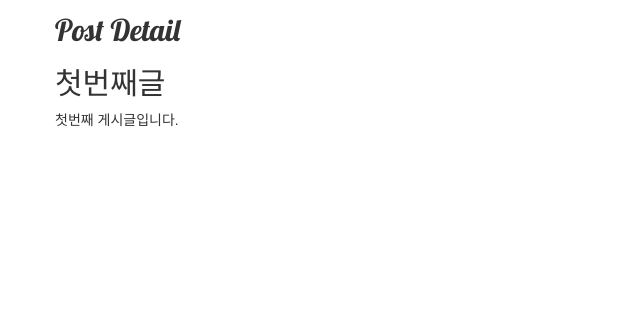
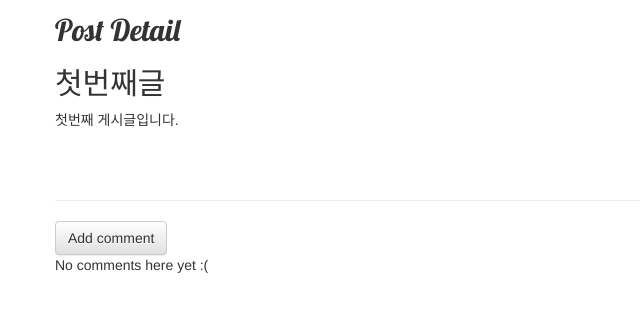
Before and after one commit to mhee4321/django_basic, a Django app: page /post/1/ in a window 1280 px wide. Shown: the part 150-462 px from the top of the page, without its empty margins (0-640 px from the left). Run offline with Django 3.2, Linux system fonts and the light colour scheme; data comes from the database, SQL or seed files in the repository; both versions use the stored data as it was after the commit; some libraries are stand-ins or nearby versions.

Commit message:
add django blog app "reply"

```diff
--- a/blog/admin.py
+++ b/blog/admin.py
@@ -1,5 +1,5 @@
 from django.contrib import admin
-from .models import Post
+from .models import Post, Comment
 
 # admin page 출력되는 내용을 customize
 class PostAdmin(admin.ModelAdmin):
@@ -11,3 +11,4 @@ class PostAdmin(admin.ModelAdmin):
     count_text.short_description = '글내용 글자수'
 
 admin.site.register(Post, PostAdmin)
+admin.site.register(Comment)
--- a/blog/models.py
+++ b/blog/models.py
@@ -29,3 +29,22 @@ class Post(models.Model):
     def publish(self):
         self.published_date = timezone.now()
         self.save()
+
+# Post에 달린 댓글
+class Comment(models.Model):
+    post = models.ForeignKey('blog.Post', on_delete=models.CASCADE, related_name='comments')
+    author = models.CharField(max_length=200)
+    text = models.TextField()
+    created_date = models.DateTimeField(default=timezone.now)
+    approved_comment = models.BooleanField(default=False)
+
+    def approve(self):
+        self.approved_comment = True
+        self.save()
+
+    def __str__(self):
+        return self.text
+
+
+def approved_comments(self):
+    return self.comments.filter(approved_comment=True)
--- a/blog/static/css/blog.css
+++ b/blog/static/css/blog.css
@@ -46,3 +46,7 @@ h1, h2, h3, h4 {
 .post h1 a, .post h1 a:visited {
     color: #000000;
 }
+
+.comment {
+    margin: 20px 0px 20px 20px;
+}
--- a/blog/templates/blog/base.html
+++ b/blog/templates/blog/base.html
@@ -14,7 +14,7 @@
         {% if user.is_authenticated %}
             <a href="{% url 'post_new' %}" class="top-menu">
             <span class="glyphicon glyphicon-plus"></span></a>
-            <p class="top-menu">Hello {{ user.username }}<small>(<a href="{% url 'logout' %}?next={{request.path}}">Log out</a>)</small></p>
+            <p class="top-menu" style="font-size: 20px;">Hello {{ user.username }}<small>(<a href="{% url 'logout' %}?next={{request.path}}">Log out</a>)</small></p>
         {% else %}
             <a href="{% url 'login' %}" class="top-menu">
             <span class="glyphicon glyphicon-lock"></span></a>
--- a/blog/templates/blog/post_detail.html
+++ b/blog/templates/blog/post_detail.html
@@ -18,7 +18,7 @@
             </div>
         {% endif %}
         {% if user.is_authenticated %}
-            <a href="{% url 'post_edit' pk=post.pk %}" class="btn btn-warning" >
+            <a href="{% url 'post_edit' pk=post.pk %}" class="btn btn-default" >
             <span class="glyphicon glyphicon-pencil"></span>
             </a>
             <a href="#" onclick="post_remove()" class="btn btn-danger" >
@@ -28,4 +28,25 @@
         <h2>{{post.title}}</h2>
         <p>{{post.text|linebreaksbr}}</p>
     </div>
+    <hr>
+    <a class="btn btn-default" href="{% url 'add_comment_to_post' pk=post.pk %}">Add comment</a>
+    {% for comment in post.comments.all %}
+        {% if user.is_authenticated or comment.approved_comment %}
+        <div class="comment">
+            <div class="date">
+                {{ comment.created_date }}
+                {% if not comment.approved_comment %}
+                    <a class="btn btn-default" href="{% url 'comment_remove' pk=comment.pk %}"> <span class="glyphicon glyphicon-remove"></span></a>
+                    <a class="btn btn-default" href="{% url 'comment_approve' pk=comment.pk %}">
+                    <span class="glyphicon glyphicon-ok"></span></a>
+                {% endif %}
+            </div>
+            <strong>{{ comment.author }}</strong>
+            <p>{{ comment.text|linebreaks }}</p>
+        </div>
+        {% endif %}
+    {% empty %}
+        <p>No comments here yet :(</p>
+    {% endfor %}
+
 {% endblock %}
--- a/blog/templates/blog/post_list.html
+++ b/blog/templates/blog/post_list.html
@@ -7,6 +7,7 @@
                 <p>Published : {{post.published_date}}</p>
             </div>
             <h2><a href="{% url 'post_detail' pk=post.pk %}">{{post.title}}</a></h2>
+            <a href="{% url 'post_detail' pk=post.pk %}">Comments: {{ post.approved_comments.count }}</a>
             <p>{{post.text|linebreaksbr}}</p>
         </div>
     {% endfor %}
--- a/blog/urls.py
+++ b/blog/urls.py
@@ -7,5 +7,7 @@ urlpatterns = [
     path('post/new/', views.post_new, name='post_new'),
     path('post/<int:pk>/edit/', views.post_edit, name='post_edit'),
     path('post/<int:pk>/remove/', views.post_remove, name='post_remove'),
-
+    path('post/<int:pk>/comment/', views.add_comment_to_post, name='add_comment_to_post'),
+    path('comment/<int:pk>/approve/', views.comment_approve, name='comment_approve'),
+    path('comment/<int:pk>/remove/', views.comment_remove, name='comment_remove'),
 ]
--- a/blog/views.py
+++ b/blog/views.py
@@ -1,10 +1,38 @@
 from django.shortcuts import render, get_object_or_404, redirect
 from django.http import HttpResponse
 from django.utils import timezone
-from .models import Post
-from .forms import PostModelForm, PostForm
+from .models import Post, Comment
+from .forms import PostModelForm, PostForm, CommentForm
 from django.contrib.auth.models import User
 from django.contrib.auth.decorators import login_required
+
+@login_required
+def comment_approve(request, pk):
+    comment = get_object_or_404(Comment, pk=pk)
+    comment.approve()
+    return redirect('post_detail', pk=comment.post.pk)
+
+@login_required
+def comment_remove(request, pk):
+    comment = get_object_or_404(Comment, pk=pk)
+    post_pk = comment.post.pk
+    comment.delete()
+    return redirect('post_detail', pk=post_pk)
+
+
+# Comment 등록
+def add_comment_to_post(request, pk):
+    post = get_object_or_404(Post, pk=pk)
+    if request.method == "POST":
+        form = CommentForm(request.POST)
+        if form.is_valid():
+            comment = form.save(commit=False)
+            comment.post = post
+            comment.save()
+            return redirect('post_detail', pk=post.pk)
+    else:
+        form = CommentForm()
+    return render(request, 'blog/add_comment_to_post.html', {'form':form})
 
 
 # Post 삭제
```
Also changed, not shown: blog/forms.py (+6 -1 lines), blog/templates/blog/add_comment_to_post.html (added, +14 -0 lines), db.sqlite3.
